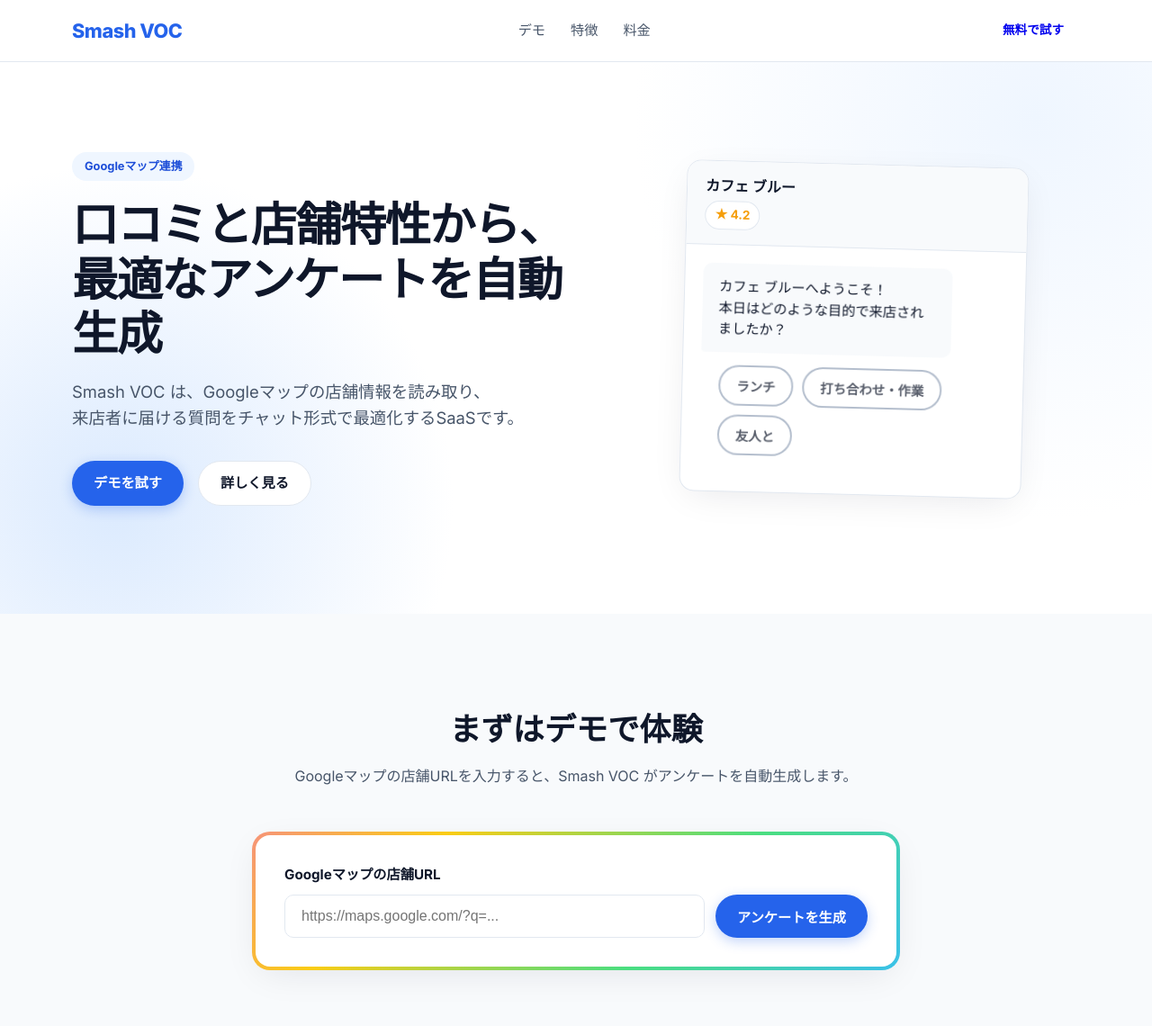
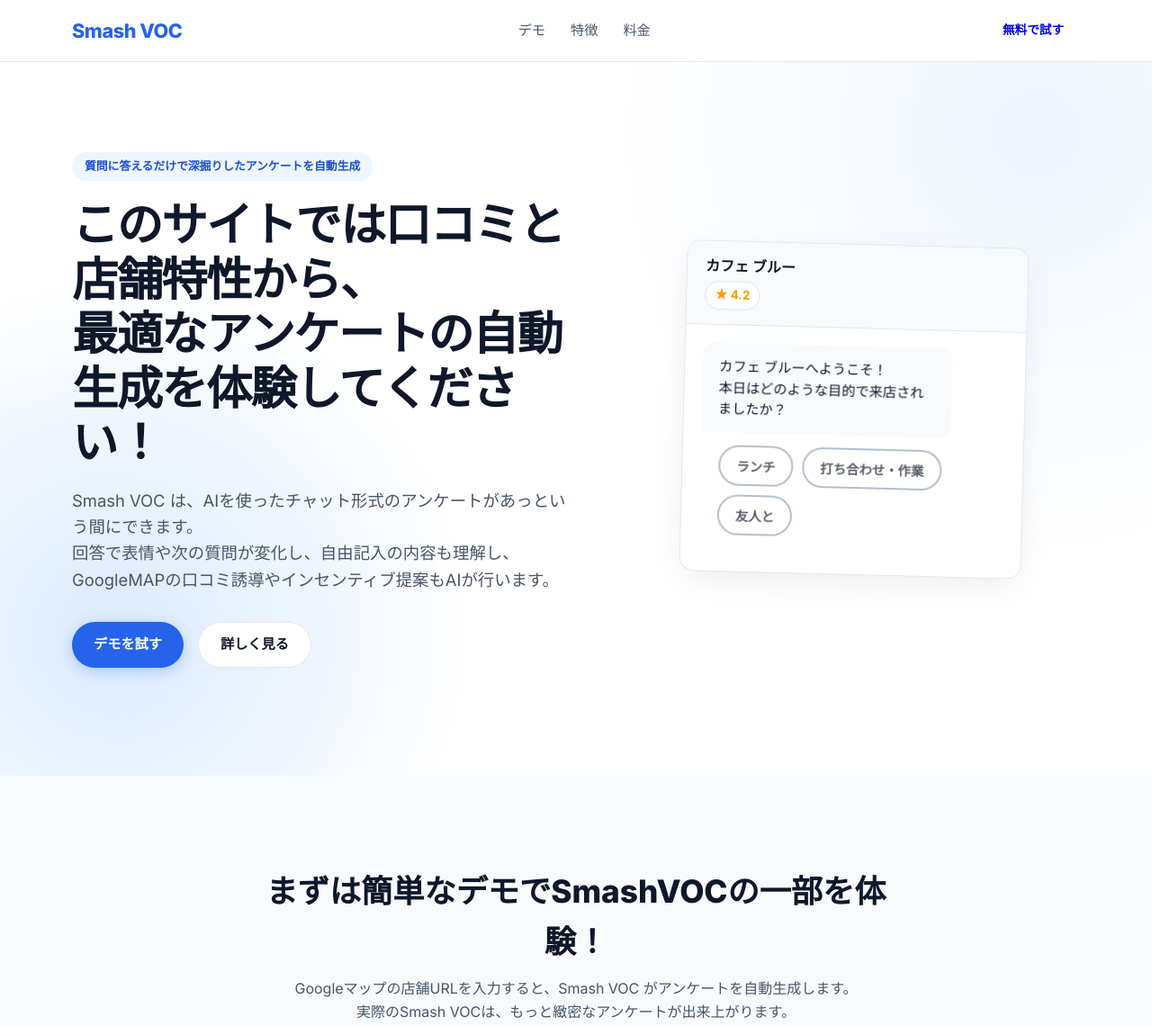
Before and after one commit to sano1049/smash_voc, a website: page index.html in a window 1280 px wide. Shown: the top 1140 px of the page at 90% size. Drawn offline with Linux system fonts and the light colour scheme.

Commit message:
Update index.html

```diff
--- a/index.html
+++ b/index.html
@@ -3,7 +3,7 @@
 <head>
   <meta charset="UTF-8" />
   <meta name="viewport" content="width=device-width, initial-scale=1.0" />
-  <title>Smash　VOC | Googleマップ口コミから、あなた専用のアンケートを</title>
+  <title>Smash　VOC | 新しいVOCアンケートの体験を！</title>
   <link rel="preconnect" href="https://fonts.googleapis.com" />
   <link rel="preconnect" href="https://fonts.gstatic.com" crossorigin />
   <link href="https://fonts.googleapis.com/css2?family=Inter:wght@400;500;600;700;800&family=Noto+Sans+JP:wght@400;500;700;900&display=swap" rel="stylesheet" />
@@ -26,11 +26,11 @@
     <section class="hero">
       <div class="container hero-inner">
         <div class="hero-text">
-          <span class="badge">Googleマップ連携</span>
-          <h1>口コミと店舗特性から、<br />最適なアンケートを自動生成</h1>
+          <span class="badge">質問に答えるだけで深掘りしたアンケートを自動生成</span>
+          <h1>このサイトでは口コミと店舗特性から、<br />最適なアンケートの自動生成を体験してください！</h1>
           <p class="lead">
-            Smash VOC は、Googleマップの店舗情報を読み取り、<br class="hidden-sp" />
-            来店者に届ける質問をチャット形式で最適化するSaaSです。
+            Smash VOC は、AIを使ったチャット形式のアンケートがあっという間にできます。<br class="hidden-sp" />
+            回答で表情や次の質問が変化し、自由記入の内容も理解し、GoogleMAPの口コミ誘導やインセンティブ提案もAIが行います。
           </p>
           <div class="hero-actions">
             <a href="#demo" class="btn btn-primary">デモを試す</a>
@@ -63,8 +63,9 @@
     <section id="demo" class="demo-section">
       <div class="container narrow">
         <div class="section-head">
-          <h2>まずはデモで体験</h2>
+          <h2>まずは簡単なデモでSmashVOCの一部を体験！</h2>
           <p>Googleマップの店舗URLを入力すると、Smash VOC がアンケートを自動生成します。</p>
+                    <p>実際のSmash VOCは、もっと緻密なアンケートが出来上がります。</p>
         </div>
 
         <div class="demo-card">
```
